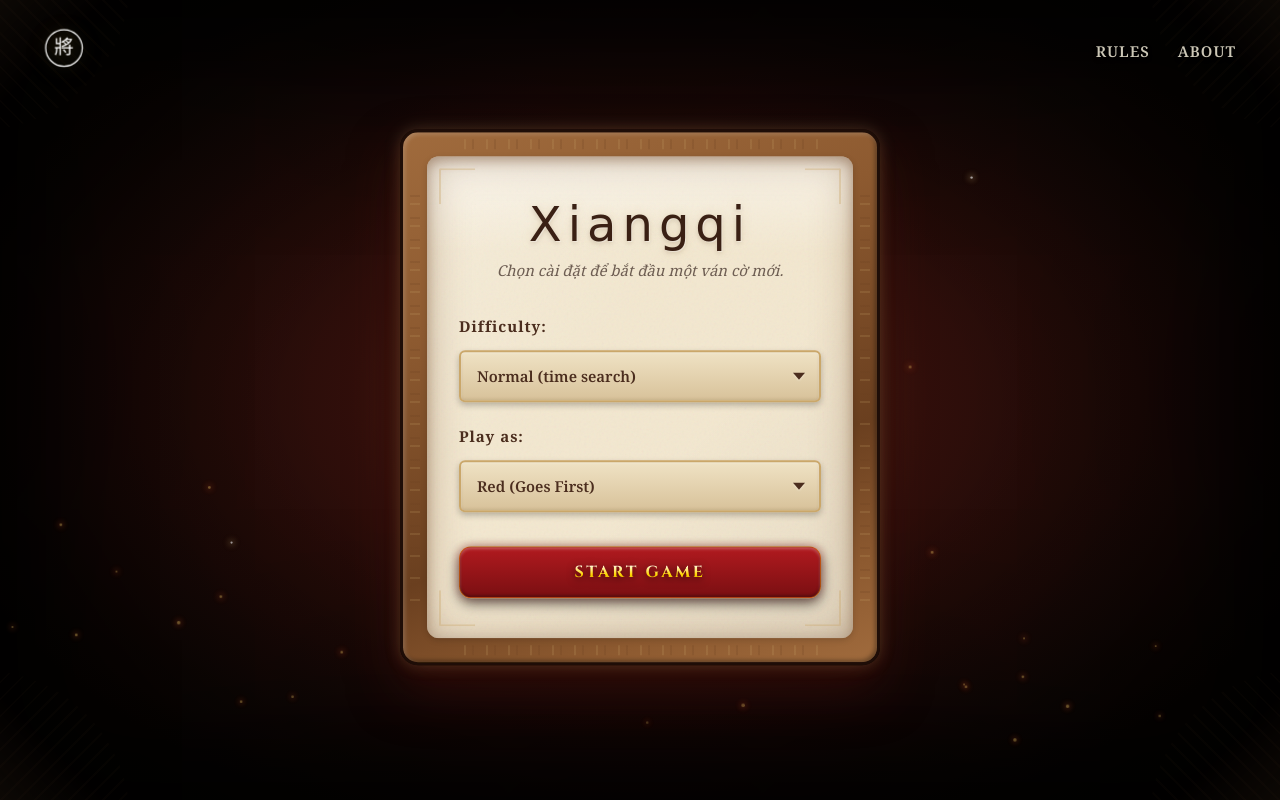
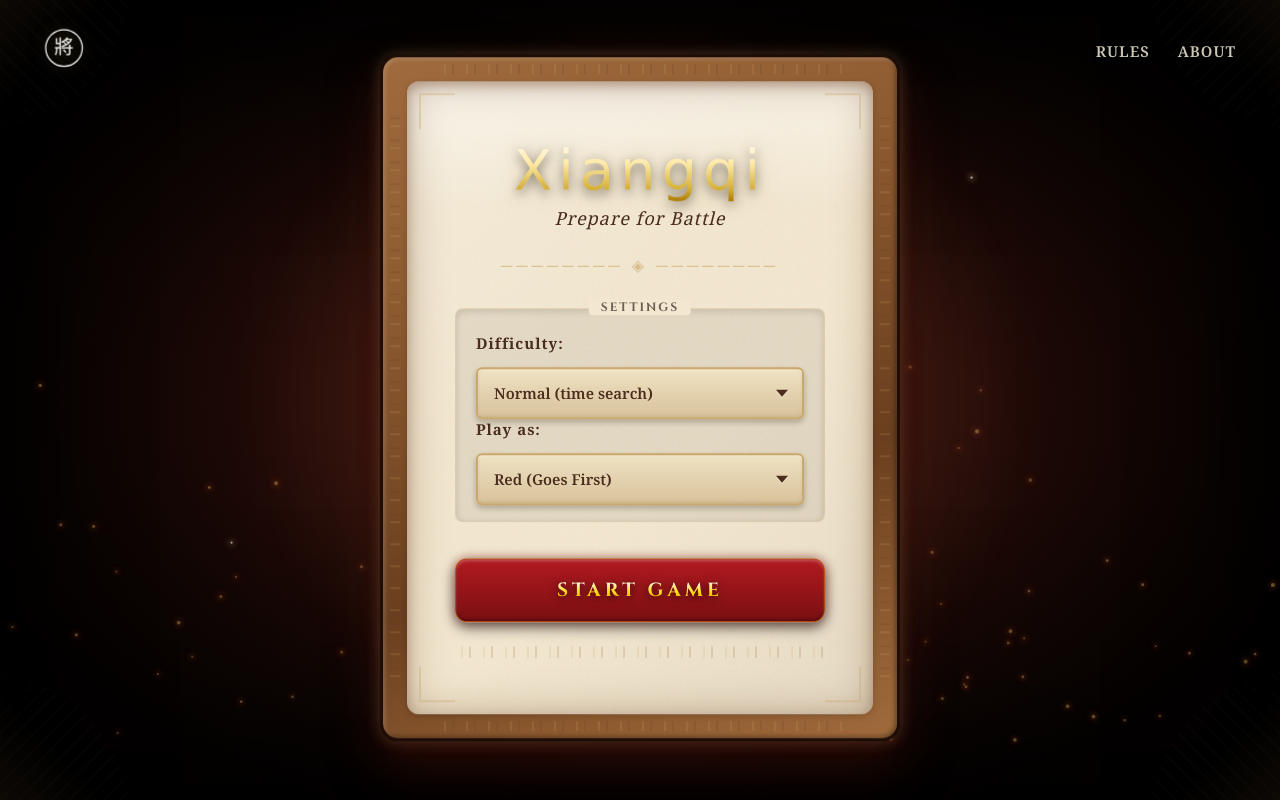
Before and after one commit to icetruong/xiangqi, a Django app: page / in a window 1280 px wide. Run offline with Django 5.2, Linux system fonts and the light colour scheme; some web fonts are replaced.

Commit message:
feat: Implement initial Xiangqi start screen UI with classical wood styling.

```diff
--- a/games/static/games/css/start-screen.css
+++ b/games/static/games/css/start-screen.css
@@ -76,8 +76,8 @@ body {
     background-image:
         /* Layer 3 – vignette (dark edges focus on center) */
         radial-gradient(ellipse 85% 85% at 50% 50%,
-            transparent 30%,
-            rgba(0, 0, 0, 0.8) 100%),
+            transparent 20%,
+            rgba(0, 0, 0, 0.95) 100%),
         /* Layer 2 – warm centre glow (pulses via animation) */
         radial-gradient(ellipse at 50% 50%,
             var(--bg-mid) 0%,
@@ -206,6 +206,7 @@ body {
     opacity: 1;
     color: var(--gold-bright);
     transform: translateY(-1px);
+    text-shadow: 0 0 12px rgba(255, 215, 0, 0.6);
 }
 
 /* =========================================
@@ -215,7 +216,7 @@ body {
 /* Warm glow behind the card */
 .plaque-container {
     position: relative;
-    width: 480px;
+    width: 520px;
     z-index: 10;
 }
 
@@ -225,12 +226,13 @@ body {
     top: 50%;
     left: 50%;
     transform: translate(-50%, -50%);
-    width: 650px;
-    height: 650px;
+    width: 750px;
+    height: 750px;
     background: radial-gradient(ellipse at center,
-            rgba(220, 60, 20, 0.18) 0%,
-            rgba(202, 167, 106, 0.08) 30%,
-            transparent 65%);
+            rgba(200, 20, 10, 0.35) 0%,
+            rgba(180, 50, 10, 0.15) 35%,
+            rgba(202, 167, 106, 0.05) 55%,
+            transparent 75%);
     pointer-events: none;
     z-index: -1;
 }
@@ -340,7 +342,7 @@ body {
 .plaque-content {
     position: relative;
     border-radius: 12px;
-    padding: 40px 32px;
+    padding: 56px 48px;
 
     /* Cream parchment + subtle diagonal highlight */
     background:
@@ -409,18 +411,21 @@ body {
    ========================================= */
 .game-title {
     font-family: 'Ma Shan Zheng', 'Noto Serif SC', cursive, serif;
-    font-size: 48px;
+    font-size: 56px;
     font-weight: 400;
-    color: var(--text-title);
     text-align: center;
-    margin: 0 0 8px 0;
+    margin: 0 0 4px 0;
     letter-spacing: 6px;
 
-    /* Carved-in feel + subtle gold base */
-    text-shadow:
-        1px 1px 0px rgba(255, 255, 255, 0.35),
-        0 2px 4px rgba(58, 32, 20, 0.15),
-        0 0 6px rgba(202, 167, 106, 0.1);
+    /* Gold gradient */
+    background: linear-gradient(to bottom, #fffefe 0%, #ffeaa7 40%, #d4af37 80%, #aa7700 100%);
+    -webkit-background-clip: text;
+    background-clip: text;
+    -webkit-text-fill-color: transparent;
+    color: transparent;
+
+    /* Drop shadow since text-shadow doesn't work well with transparent text fill */
+    filter: drop-shadow(0 4px 6px rgba(0, 0, 0, 0.5));
 
     opacity: 0;
     animation:
@@ -453,26 +458,21 @@ body {
 
 @keyframes titleGlowPulse {
     0% {
-        text-shadow:
-            1px 1px 0px rgba(255, 255, 255, 0.35),
-            0 2px 4px rgba(58, 32, 20, 0.15),
-            0 0 6px rgba(202, 167, 106, 0.1);
+        filter: drop-shadow(0 4px 6px rgba(0, 0, 0, 0.5)) drop-shadow(0 0 4px rgba(202, 167, 106, 0.2));
     }
 
     100% {
-        text-shadow:
-            1px 1px 0px rgba(255, 255, 255, 0.35),
-            0 2px 4px rgba(58, 32, 20, 0.15),
-            0 0 16px rgba(202, 167, 106, 0.35);
+        filter: drop-shadow(0 4px 6px rgba(0, 0, 0, 0.5)) drop-shadow(0 0 16px rgba(202, 167, 106, 0.5));
     }
 }
 
 .subtitle {
-    font-size: 15px;
+    font-size: 18px;
     font-family: 'Noto Serif', 'Georgia', serif;
-    color: var(--text-muted);
+    color: var(--text-body);
     text-align: center;
-    margin: 0 0 36px 0;
+    margin: 0 0 24px 0;
+    letter-spacing: 1px;
     font-style: italic;
 
     opacity: 0;
@@ -493,8 +493,60 @@ body {
 }
 
 /* =========================================
-   FORM
+   FORM & UI ELEMENTS
    ========================================= */
+
+/* Ornamental Divider */
+.ornamental-divider {
+    text-align: center;
+    color: var(--gold);
+    font-size: 16px;
+    letter-spacing: 4px;
+    margin-bottom: 32px;
+    opacity: 0.65;
+    user-select: none;
+    animation: fadeIn 0.8s ease backwards;
+    animation-delay: 0.4s;
+}
+
+@keyframes fadeIn {
+    from {
+        opacity: 0;
+    }
+
+    to {
+        opacity: 0.65;
+    }
+}
+
+/* Settings Group */
+.settings-group {
+    background: rgba(0, 0, 0, 0.06);
+    border: 1px solid rgba(202, 167, 106, 0.25);
+    border-radius: 8px;
+    padding: 24px 20px 16px 20px;
+    position: relative;
+    margin-bottom: 6px;
+    box-shadow: inset 0 2px 8px rgba(0, 0, 0, 0.15);
+    animation: staggerFadeIn 0.5s cubic-bezier(0.2, 0.8, 0.2, 1) backwards;
+    animation-delay: 0.5s;
+}
+
+.settings-label {
+    position: absolute;
+    top: -10px;
+    left: 50%;
+    transform: translateX(-50%);
+    background: var(--parchment);
+    padding: 0 12px;
+    font-family: 'Cinzel', serif;
+    font-size: 12px;
+    font-weight: 700;
+    color: var(--text-muted);
+    letter-spacing: 2px;
+    border-radius: 4px;
+}
+
 form {
     display: flex;
     flex-direction: column;
@@ -695,14 +747,17 @@ form {
 /* =========================================
    RED LACQUER BUTTON – "Start Game"
    ========================================= */
+.button-area {
+    margin-top: 6px;
+}
+
 .start-button {
-    margin-top: 10px;
-    padding: 14px 36px;
+    padding: 18px 36px;
     width: 100%;
     font-family: 'Cinzel', serif;
-    font-size: 16px;
+    font-size: 19px;
     font-weight: 700;
-    letter-spacing: 2.5px;
+    letter-spacing: 4px;
     text-transform: uppercase;
     cursor: pointer;
     outline: none;
@@ -723,8 +778,26 @@ form {
 
     transition: all 0.15s cubic-bezier(0.2, 0, 0, 1);
 
-    animation: buttonEntrance 0.5s cubic-bezier(0.2, 0.8, 0.2, 1) backwards;
-    animation-delay: 0.9s;
+    animation: buttonEntrance 0.5s cubic-bezier(0.2, 0.8, 0.2, 1) backwards, buttonGlowPulse 2.5s infinite alternate ease-in-out forwards;
+    animation-delay: 0.9s, 1.4s;
+}
+
+@keyframes buttonGlowPulse {
+    0% {
+        box-shadow:
+            0 5px 14px rgba(0, 0, 0, 0.6),
+            0 0 10px rgba(177, 26, 31, 0.4),
+            inset 0 2px 3px rgba(255, 255, 255, 0.25),
+            inset 0 -2px 3px rgba(0, 0, 0, 0.3);
+    }
+
+    100% {
+        box-shadow:
+            0 5px 14px rgba(0, 0, 0, 0.6),
+            0 0 22px rgba(230, 40, 40, 0.7),
+            inset 0 2px 3px rgba(255, 255, 255, 0.35),
+            inset 0 -2px 3px rgba(0, 0, 0, 0.3);
+    }
 }
 
 @keyframes buttonEntrance {
@@ -847,6 +920,32 @@ form {
 .custom-select-trigger:focus-visible {
     outline: 2px solid var(--gold);
     outline-offset: 2px;
+}
+
+/* Card Bottom Ornament */
+.card-bottom-ornament {
+    width: 100%;
+    height: 12px;
+    margin-top: 24px;
+    background-image: repeating-linear-gradient(90deg,
+            transparent 0px, transparent 6px,
+            rgba(202, 167, 106, 0.35) 6px, rgba(202, 167, 106, 0.35) 8px,
+            transparent 8px, transparent 14px,
+            rgba(160, 107, 61, 0.4) 14px, rgba(160, 107, 61, 0.4) 16px,
+            transparent 16px, transparent 22px);
+    opacity: 0.5;
+    animation: fadeInOrnament 0.8s ease backwards;
+    animation-delay: 1s;
+}
+
+@keyframes fadeInOrnament {
+    from {
+        opacity: 0;
+    }
+
+    to {
+        opacity: 0.5;
+    }
 }
 
 /* =========================================
--- a/games/templates/games/index.html
+++ b/games/templates/games/index.html
@@ -57,11 +57,16 @@
 
                     <!-- Title -->
                     <h1 class="game-title">Xiangqi</h1>
-                    <p class="subtitle">Chọn cài đặt để bắt đầu một ván cờ mới.</p>
+                    <p class="subtitle">Prepare for Battle</p>
+
+                    <div class="ornamental-divider">──────── ◈ ────────</div>
 
                     <!-- Game Setup Form -->
                     <form method="POST">
                         {% csrf_token %}
+
+                        <div class="settings-group">
+                            <div class="settings-label">SETTINGS</div>
 
                             <!-- Difficulty Selection -->
                             <div class="form-group">
@@ -87,10 +92,16 @@
                                     <div class="select-arrow"></div>
                                 </div>
                             </div>
+                        </div>
 
                         <!-- Start Game Button -->
+                        <div class="button-area">
                             <button type="submit" class="start-button"><span class="btn-text">Start Game</span></button>
+                        </div>
                     </form>
+
+                    <!-- Bottom Decoration -->
+                    <div class="card-bottom-ornament"></div>
                 </div>
             </div>
         </div>
@@ -635,7 +646,7 @@
             // --- Floating Particles Effect ---
             const particlesContainer = document.getElementById('particlesContainer');
             if (particlesContainer) {
-                const particleCount = 25; // 20-30 particles
+                const particleCount = 75; // More particles for cinematic effect
 
                 for (let i = 0; i < particleCount; i++) {
                     const particle = document.createElement('div');
```
Lines whose indentation alone changed are shown as unchanged.
